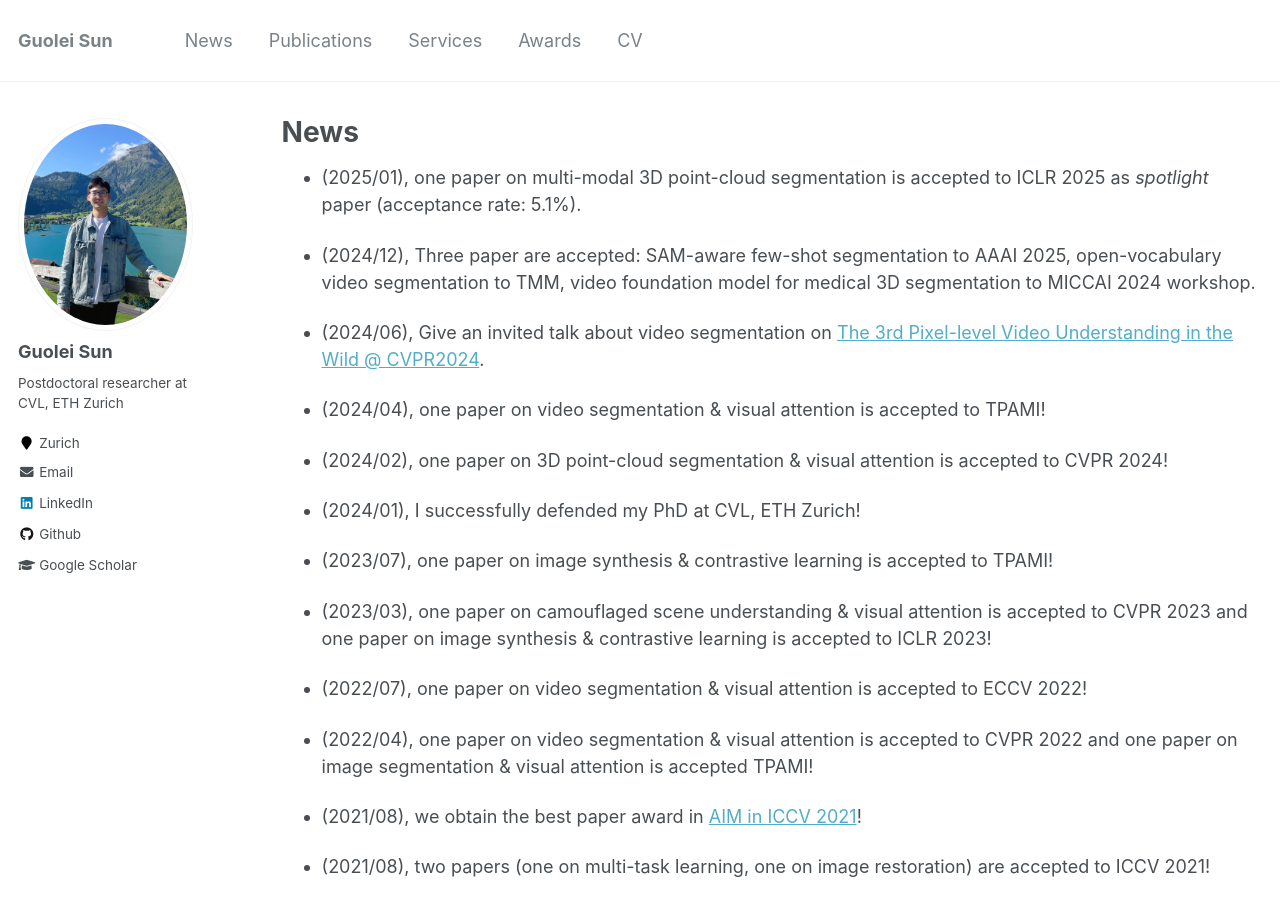
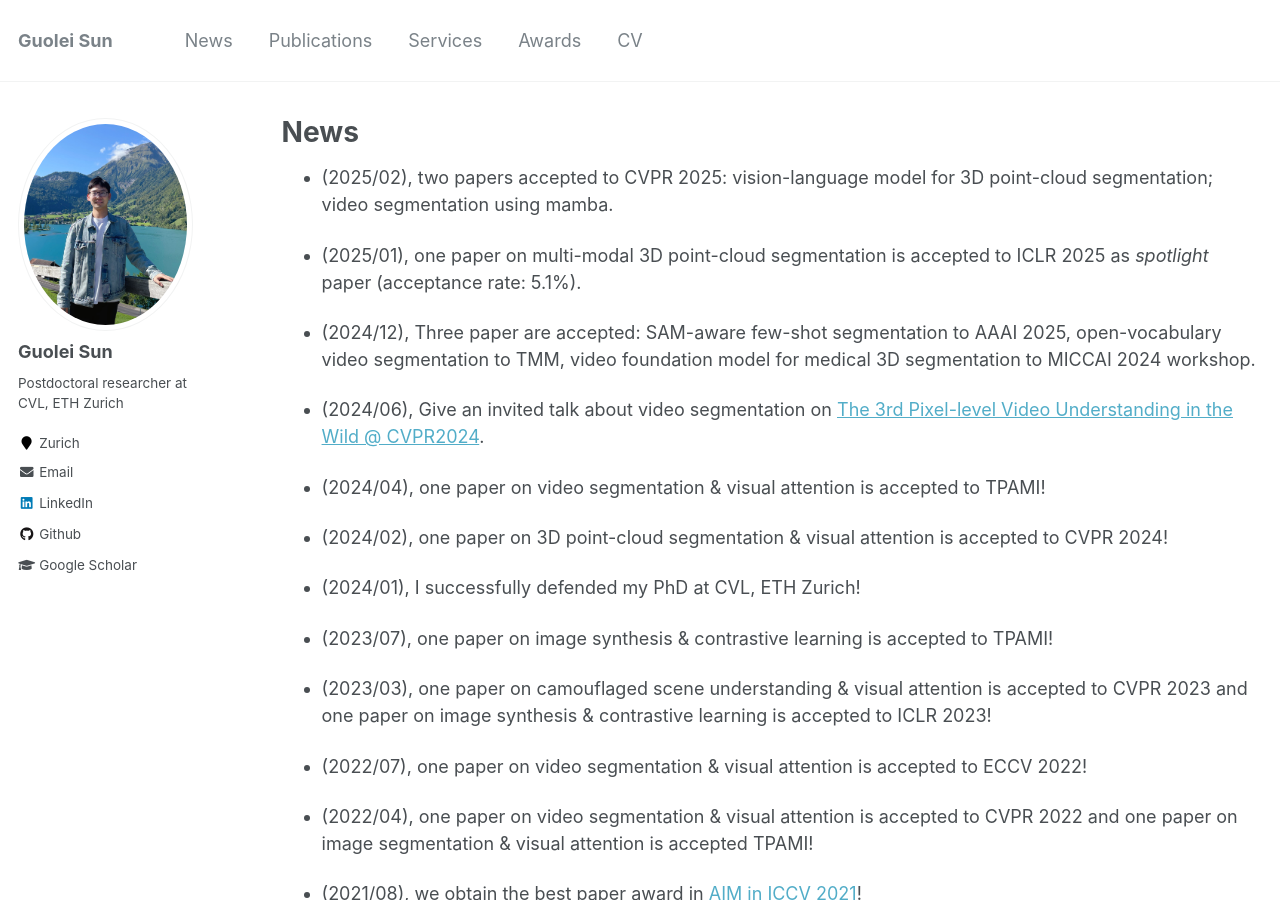
Before and after one commit to GuoleiSun/GuoleiSun.github.io, a Jekyll site: the page built from _pages/markdown.md, in a window 1280 px wide and 900 px high. Built offline with Jekyll 4.4.1, drawn with Linux system fonts in a browser that asks for light colours.

Commit message:
Update markdown.md

```diff
--- a/_pages/markdown.md
+++ b/_pages/markdown.md
@@ -7,6 +7,8 @@ redirect_from:
   - /md/
   - /markdown.html
 ---
+
+* (2025/02), two papers accepted to CVPR 2025: vision-language model for 3D point-cloud segmentation; video segmentation using mamba.
 
 * (2025/01), one paper on multi-modal 3D point-cloud segmentation is accepted to ICLR 2025 as *spotlight* paper (acceptance rate: 5.1%).
 
```
